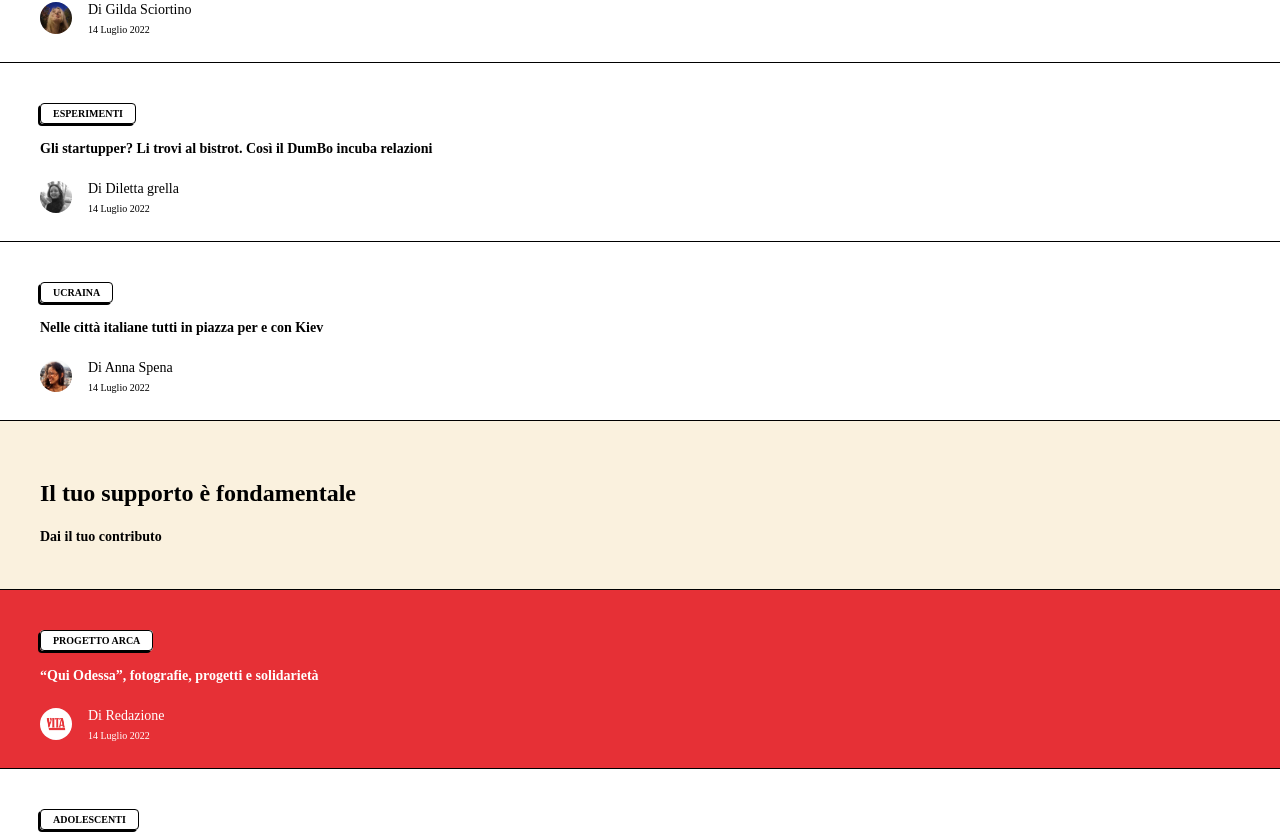
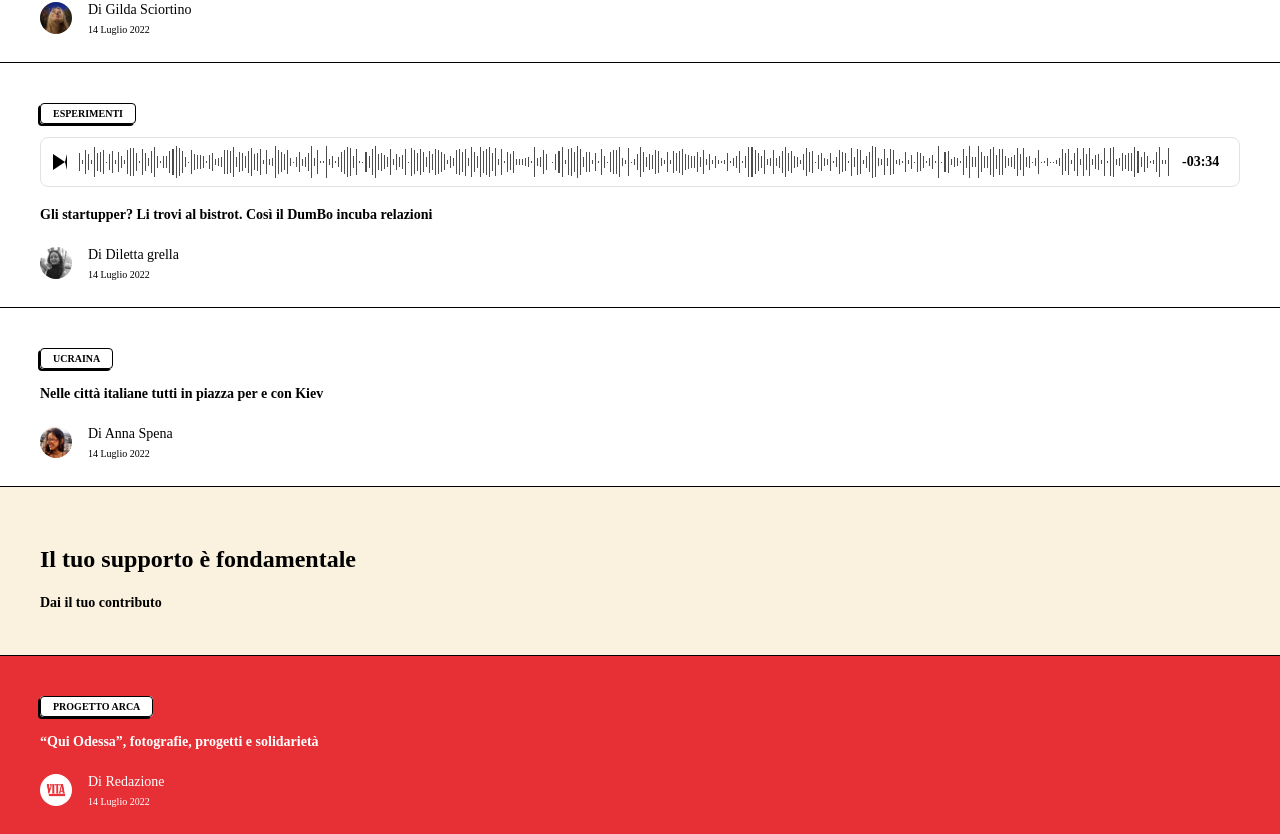
Before and after one commit to FrancescoBellingeri/retex_prova_tecnica, a Vue app: page / in a window 1280 px wide. Shown: the part 1289-2123 px from the top of the page. Built offline with nearby package versions, Linux system fonts and the light colour scheme.

Commit message:
[UPD] added audio to items that have it

```diff
--- a/src/components/ContentBlock.vue
+++ b/src/components/ContentBlock.vue
@@ -24,6 +24,18 @@
             <span v-if="sponsor" class="text-red sponsor"
                 ><i class="fa-solid fa-bullhorn"></i> SPONSORED</span
             >
+            <div class="player-container" v-if="audio">
+                <button class="play-button"></button>
+                <div ref="waveformContainer" class="waveform">
+                    <div
+                        v-for="(height, index) in barHeights"
+                        :key="index"
+                        class="bar"
+                        :style="{ height: `${height}%` }"></div>
+                </div>
+                <span class="timestamp">-03:34</span>
+            </div>
+
             <h3
                 :class="{
                     'text-white': backgroundImage || author === 'Redazione',
@@ -44,8 +56,6 @@
                     <div v-if="date" class="date">{{ date }}</div>
                 </div>
             </div>
-            <!-- Mostra il player audio se audioUrl è presente -->
-            <audio v-if="audioUrl" controls :src="audioUrl"></audio>
         </div>
     </div>
 </template>
@@ -65,9 +75,33 @@ export default {
         authorImage: String,
         date: String,
         sponsor: Boolean,
+        audio: String,
     },
     components: {
         BlogSection,
+    },
+    data() {
+        return {
+            barHeights: [],
+            barWidth: 3, // Width of each bar including gap
+        }
+    },
+    methods: {
+        generateBars() {
+            if (!this.$refs.waveformContainer) return
+
+            const containerWidth = this.$refs.waveformContainer.offsetWidth
+            const numberOfBars = Math.floor(containerWidth / this.barWidth)
+
+            this.barHeights = Array.from({ length: numberOfBars }, () => Math.random() * 100)
+        },
+    },
+    mounted() {
+        this.generateBars()
+        window.addEventListener("resize", this.generateBars)
+    },
+    beforeUnmount() {
+        window.removeEventListener("resize", this.generateBars)
     },
 }
 </script>
@@ -169,4 +203,51 @@ span {
     object-position: center;
     border: 1px solid black;
 }
+
+.player-container {
+    display: flex;
+    align-items: center;
+    gap: 12px;
+    background: white;
+    padding: 8px 12px;
+    border: 1px solid #e2e2e2;
+    border-radius: 8px;
+    width: 100%;
+    margin-top: 16px;
+}
+
+.play-button {
+    flex-shrink: 0;
+    width: 0;
+    height: 0;
+    border-top: 8px solid transparent;
+    border-bottom: 8px solid transparent;
+    border-left: 12px solid #000;
+    background: transparent;
+    padding: 0;
+    margin: 0;
+    cursor: pointer;
+}
+
+.waveform {
+    display: flex;
+    align-items: center;
+    gap: 2px;
+    height: 32px;
+    flex-grow: 1;
+    overflow: hidden;
+}
+
+.bar {
+    flex-grow: 1;
+    background: #000;
+    opacity: 0.7;
+}
+
+.timestamp {
+    flex-shrink: 0;
+    color: #000;
+    font-size: 14px;
+    min-width: 45px;
+}
 </style>
--- a/src/components/MainPage.vue
+++ b/src/components/MainPage.vue
@@ -31,6 +31,7 @@ export default {
                     author: "Diletta grella",
                     authorImage: "/diletta-grella.jpg",
                     date: "14 Luglio 2022",
+                    audio: true,
                 },
                 {
                     title: "Nelle città italiane tutti in piazza per e con Kiev",
@@ -75,6 +76,7 @@ export default {
                     author: "Diletta Grella",
                     authorImage: "/diletta-grella.jpg",
                     date: "14 Luglio 2022",
+                    audio: true,
                 },
                 {
                     title: "Donne e nuove generazioni: con loro riparte l’Italia",
@@ -151,6 +153,7 @@ export default {
         :author="item.author"
         :authorImage="item.authorImage"
         :date="item.date"
+        :audio="item.audio"
         :sponsor="item.sponsored" />
     <div class="display-mobile">
         <span class="mountain-icon"><img src="/mountain.png" alt="" /></span>
```
